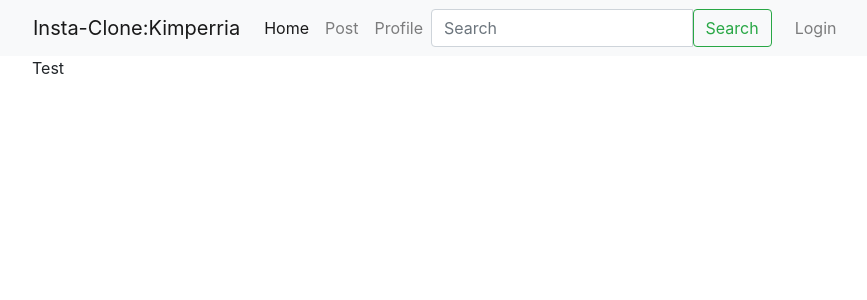
After one commit to John-Kimani/insta_clone, a Django app: page /post/ in a window 1280 px wide. The commit adds this page. Shown: the top 300 px of the page, without its empty margins (53-920 px from the left). Run offline with Django 4.2, Linux system fonts and the light colour scheme; some libraries are stand-ins or nearby versions.

Commit message:
Dev: creates post template

```diff
--- /dev/null
+++ b/instagram/templates/create_posts.html
@@ -0,0 +1,11 @@
+{% extends 'base.html' %}
+
+{% block content %}
+    <div class="container">
+        <div class="row">
+            <div class="col-md-6">
+                <p>Test</p>
+            </div>
+        </div>
+    </div>
+{% endblock %}
--- a/instagram/templates/navbar.html
+++ b/instagram/templates/navbar.html
@@ -11,6 +11,9 @@
           <li class="nav-item active">
             <a class="nav-link" href="{% url 'instagram' %}">Home<span class="sr-only">(current)</span></a>
           </li>
+          <li class="nav-item">
+            <a class="nav-link" href="{% url 'post' %}">Post</a>
+        </li>
           <li class="nav-item">
               <a class="nav-link" href="{% url 'profile' %}">Profile</a>
           </li>
--- a/instagram/urls.py
+++ b/instagram/urls.py
@@ -5,4 +5,5 @@ from . import views
 urlpatterns =  [
     path('', views.index, name='instagram'),
     path('profile/', views.profile_page, name='profile'),
+    path('post/', views.post_items, name='post'),
 ]
--- a/instagram/views.py
+++ b/instagram/views.py
@@ -18,3 +18,10 @@ def profile_page(request):
     '''
     images = Photos.objects.all()
     return render(request, 'profile.html', {"images":images})
+
+
+def post_items(request):
+    '''
+    View function that enables users to make posts
+    '''
+    return render(request, 'create_posts.html')
```
